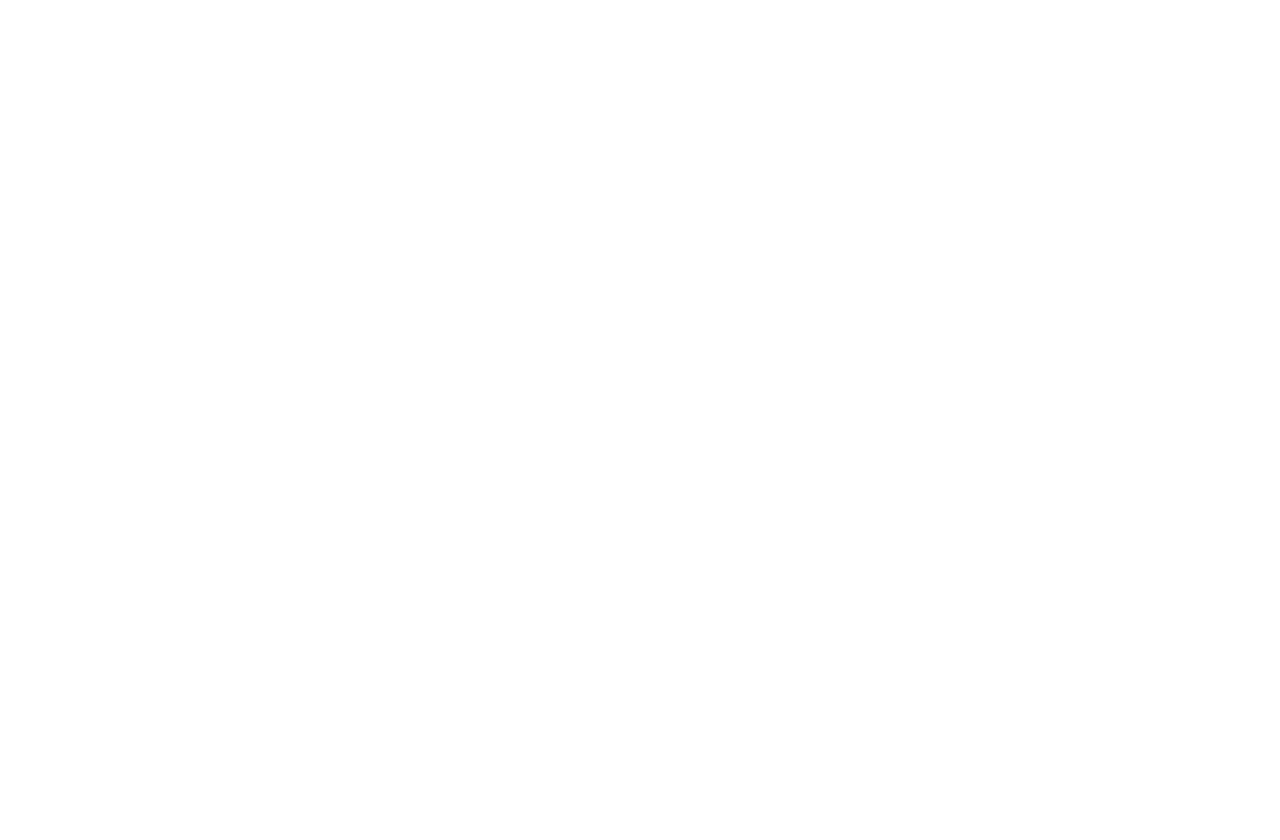
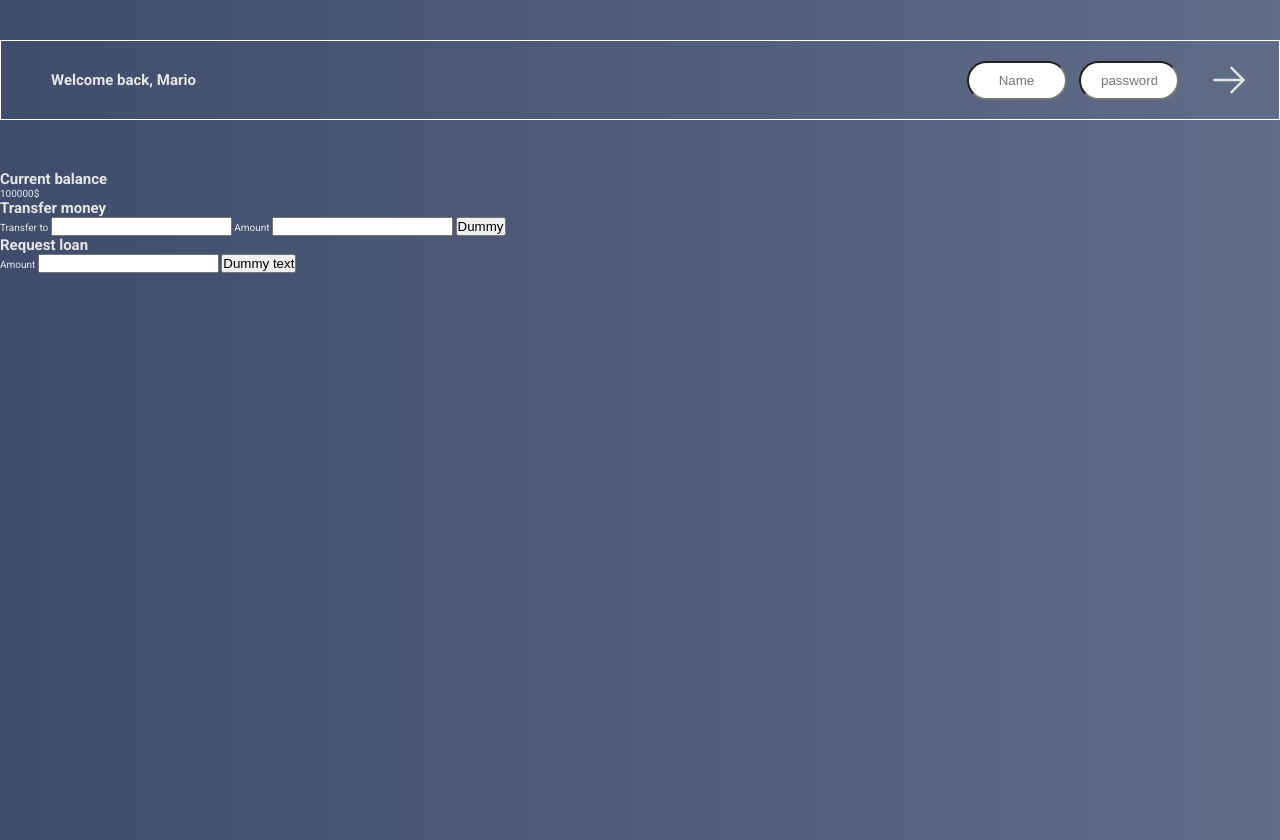
Before and after one commit to MarioMilosevic/Bank-App-JS, a website built with Vite: page index.html in a window 1280 px wide. Before the commit the page ends 800 px from the top, so only its background shows below. Built offline with nearby package versions, Linux system fonts and the light colour scheme.

Commit message:
Add navigation

```diff
--- a/index.html
+++ b/index.html
@@ -1,14 +1,50 @@
-<!doctype html>
+<!DOCTYPE html>
 <html lang="en">
   <head>
     <meta charset="UTF-8" />
     <link rel="icon" type="image/svg+xml" href="/vite.svg" />
     <meta name="viewport" content="width=device-width, initial-scale=1.0" />
-    <link rel="stylesheet" href="style.css">
+    <link rel="preconnect" href="https://fonts.googleapis.com">
+<link rel="preconnect" href="https://fonts.gstatic.com" crossorigin>
+<link href="https://fonts.googleapis.com/css2?family=Roboto:wght@400;500;700&display=swap" rel="stylesheet">
+    <link rel="stylesheet" href="style.css" />
     <title>Bank app</title>
   </head>
   <body>
-    <div id="app"></div>
+    <div id="app">
+      <nav>
+        <h1>Welcome back, Mario</h1>
+        <div class="navInput">
+          <input type="text" placeholder="Name" />
+          <input type="text" placeholder="password" />
+          <svg xmlns="http://www.w3.org/2000/svg" fill="none" viewBox="0 0 24 24" stroke-width="1.5" stroke="currentColor" class="w-6 h-6 navBtn">
+            <path stroke-linecap="round" stroke-linejoin="round" d="M13.5 4.5 21 12m0 0-7.5 7.5M21 12H3" />
+          </svg>
+
+        </div>
+      </nav>
+      <h2>Current balance</h2>
+      <p>100000$</p>
+      <div class="container">
+        <div class="transactions"></div>
+        <div class="options">
+          <div class="transfer">
+            <h2>Transfer money</h2>
+            <label for="transferTo">Transfer to</label>
+            <input type="text" id="transferTo" />
+            <label for="transferAmount">Amount</label>
+            <input type="text" id="transferAmount" />
+            <button>Dummy</button>
+          </div>
+          <div class="loan">
+            <h2>Request loan</h2>
+            <label for="loan">Amount</label>
+            <input type="text" id="loan" />
+            <button>Dummy text</button>
+          </div>
+        </div>
+      </div>
+    </div>
     <script type="module" src="/main.js"></script>
   </body>
 </html>
--- a/style.css
+++ b/style.css
@@ -0,0 +1,72 @@
+:root {
+  --primary--color: #606c88;
+  --secondary--color: #c4e0f9;
+  --font--color: #e6e6e6;
+}
+* {
+  margin: 0;
+  padding: 0;
+  box-sizing: border-box;
+}
+
+html {
+  font-size: 62.5%;
+  font-family: "Roboto", sans-serif;
+  font-weight: 400;
+  font-style: normal;
+  color: var(--font--color)
+}
+
+body {
+  background: var(--primary--color); /* fallback for old browsers */
+  background: -webkit-linear-gradient(
+    to right,
+    #3f4c6b,
+    #606c88
+  ); /* Chrome 10-25, Safari 5.1-6 */
+  background: linear-gradient(
+    to right,
+    #3f4c6b,
+    #606c88
+  ); /* W3C, IE 10+/ Edge, Firefox 16+, Chrome 26+, Opera 12+, Safari 7+ */
+}
+
+#app {
+  width: 100%;
+  height: 100vh;
+}
+
+nav {
+  width: 100%;
+    border: 1px solid white;
+  height: 10%;
+  margin-top: 4rem;
+  display: flex;
+  justify-content: space-between;
+  align-items: center;
+  padding: 0 5rem;
+  margin-bottom: 5rem;
+  position: relative;
+}
+nav input {
+    border-radius: 2rem;
+    padding: 1rem 2rem;
+    width: 10rem;
+    margin-right: 1rem;
+    text-align: center;
+}
+
+nav input:last-of-type{
+    margin-right: 5rem;
+}
+
+.navBtn {
+border-radius: 2rem;
+height: 50%;
+transform: translateY(50%);
+width: 10rem;
+right: 0%;
+top: 0%;
+position: absolute;
+cursor: pointer;
+}
```
